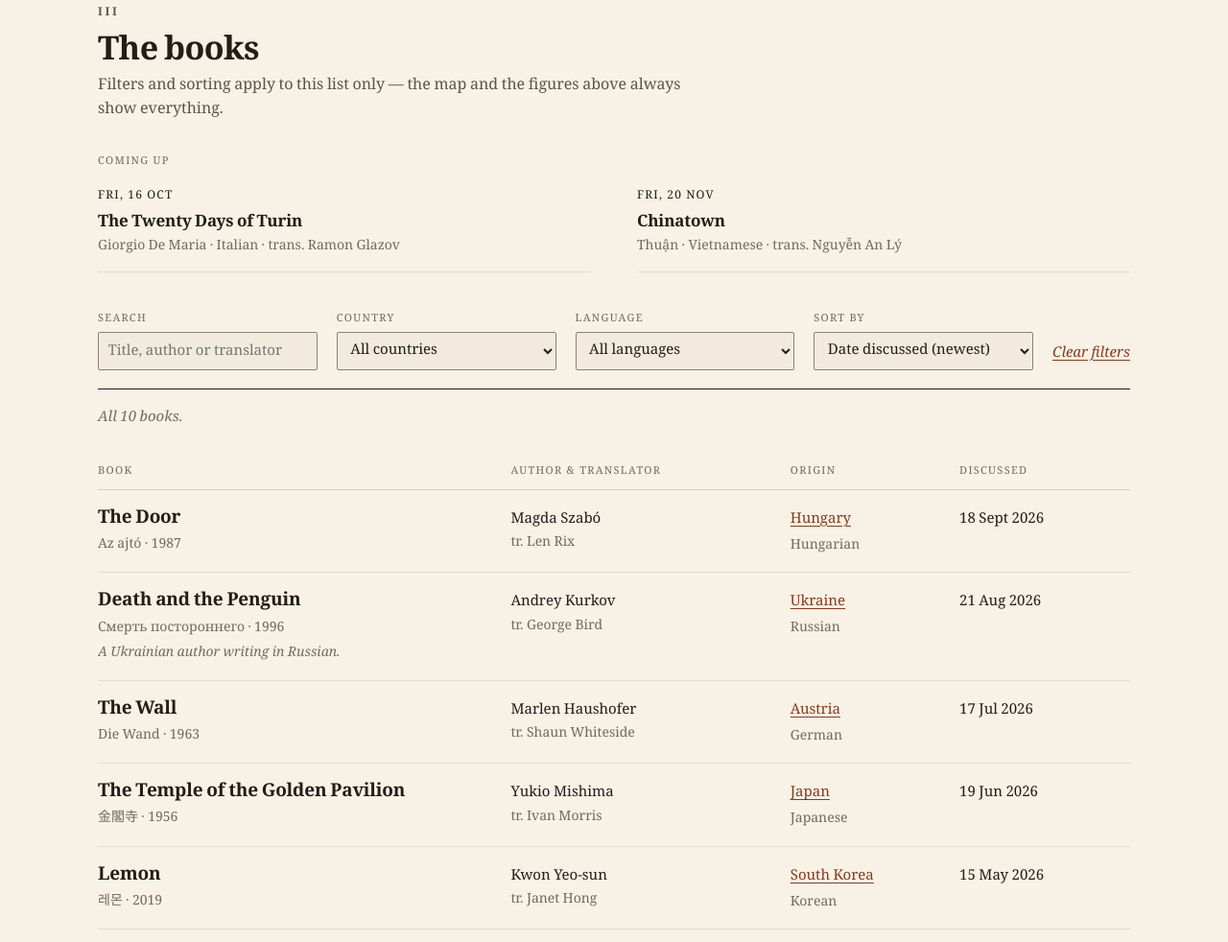
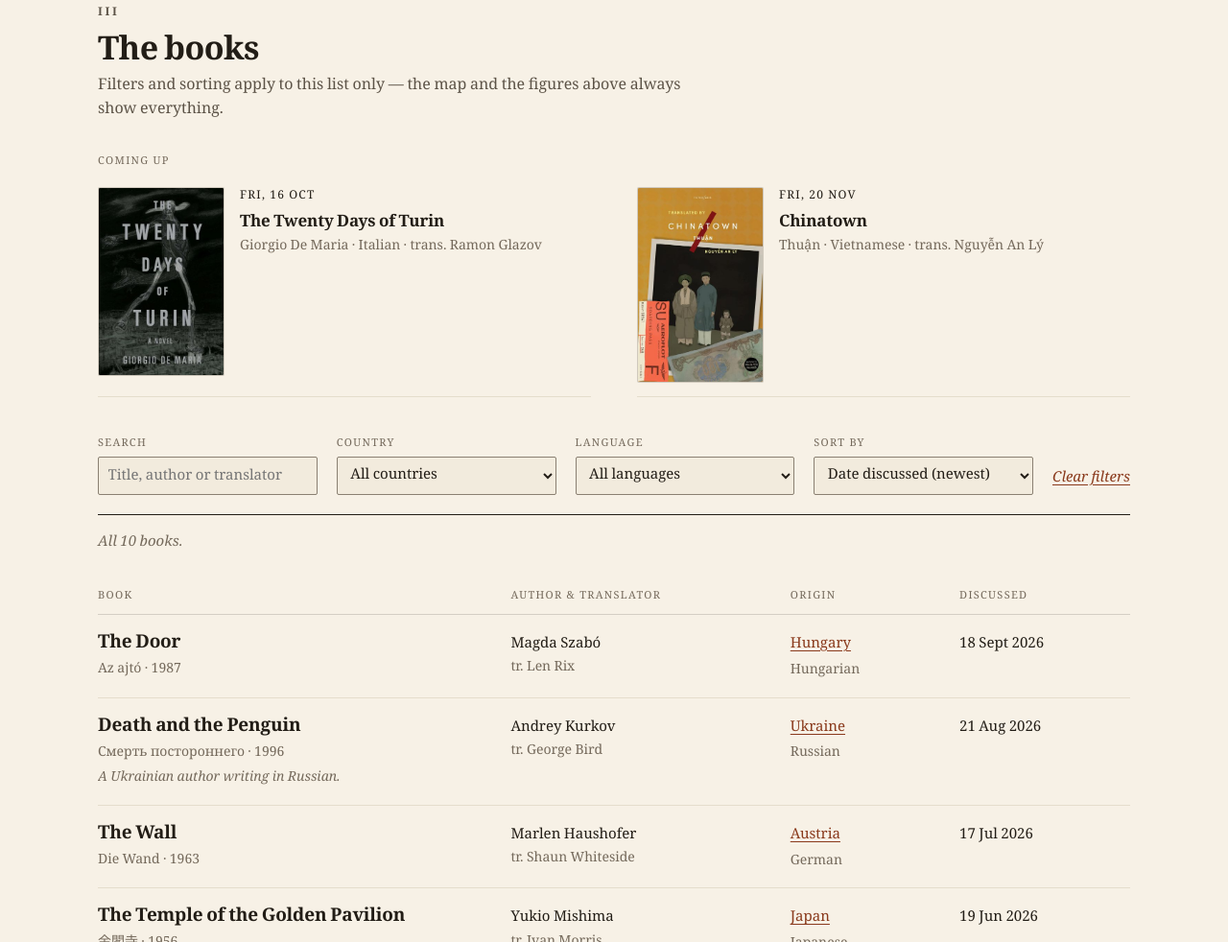
Before and after one commit to Oxford-Books-in-Translation/oxford-books-in-translation.github.io, a website with bundled scripts: page index.html in a window 1280 px wide. Shown: the part 1790-2772 px from the top of the page at 96% size. Built offline with nearby package versions, Linux system fonts and the light colour scheme.

Commit message:
Added book covers for the upcoming books

```diff
--- a/assets/css/styles.css
+++ b/assets/css/styles.css
@@ -1013,6 +1013,31 @@ code {
   margin-bottom: clamp(1.75rem, 4vw, 2.5rem);
 }
 
+/* A cover beside the text. It's there to be recognised on a bookshop table,
+   so it is shown fairly large, and it sits at the top of the text rather than
+   centred against it, the way a catalogue sets them. */
+.book-card.has-cover {
+  display: grid;
+  grid-template-columns: auto 1fr;
+  gap: 1rem;
+  align-items: start;
+}
+
+.book-cover {
+  display: block;
+  width: clamp(96px, 22vw, 132px);
+  height: auto;
+  /* Holds a book-shaped space before the file arrives, then takes the
+     cover's own proportions, so nothing jumps when it loads and no cover
+     gets cropped to fit a standard shape. */
+  aspect-ratio: auto 2 / 3;
+  /* A hairline so a pale cover doesn't dissolve into the paper, or a dark
+     one into the dark theme. */
+  border: 1px solid var(--border);
+  border-radius: 2px;
+  background: var(--plane);
+}
+
 /* The date leads on an upcoming book: it is the thing you plan around. Set
    like the other small labels, in ink rather than the link colour, because it
    isn't clickable — see the note above --accent. */
--- a/assets/js/app.js
+++ b/assets/js/app.js
@@ -392,11 +392,36 @@ function renderComingUp() {
     const meta = [book.author, book.language, book.translator && `trans. ${book.translator}`]
       .filter(Boolean)
       .join(' · ');
-    list.append(el('li', { class: 'book-card' }, [
-      el('p', { class: 'book-card-date', text: date }),
-      el('div', { class: 'book-card-title', text: book.title }),
-      el('p', { class: 'book-card-meta', text: meta }),
-    ]));
+
+    const card = el('li', { class: 'book-card' }, [
+      el('div', { class: 'book-card-body' }, [
+        el('p', { class: 'book-card-date', text: date }),
+        el('div', { class: 'book-card-title', text: book.title }),
+        el('p', { class: 'book-card-meta', text: meta }),
+      ]),
+    ]);
+
+    if (book.cover) {
+      // Empty alt: the title sits right beside the cover, so describing the
+      // image as well would make a screen reader say the title twice.
+      const cover = el('img', {
+        class: 'book-cover',
+        src: `covers/${book.cover}`,
+        alt: '',
+        loading: 'lazy',
+        decoding: 'async',
+      });
+      // A missing file shows no cover rather than a broken-image icon. The
+      // validator catches it before a push; this is for whatever gets past.
+      cover.addEventListener('error', () => {
+        cover.remove();
+        card.classList.remove('has-cover');
+      });
+      card.prepend(cover);
+      card.classList.add('has-cover');
+    }
+
+    list.append(card);
   }
   block.hidden = false;
 }
--- a/assets/js/validate.js
+++ b/assets/js/validate.js
@@ -17,11 +17,16 @@ export const REQUIRED_COLUMNS = [
 
 export const KNOWN_COLUMNS = [
   'title', 'original_title', 'author', 'author_nationality', 'original_language',
-  'translator', 'year_published', 'date_discussed', 'notes',
+  'translator', 'year_published', 'date_discussed', 'notes', 'cover',
 ];
 
 const DATE_RE = /^\d{4}-\d{2}-\d{2}$/;
 const YEAR_RE = /^-?\d{1,4}$/;
+
+// A cover is a bare file name in covers/. Not a path, and not a URL: images
+// are committed like the fonts and D3 are, so the page never asks another
+// site for anything and a publisher changing its website can't break it.
+const COVER_RE = /^[a-z0-9][a-z0-9._-]*\.(jpe?g|png|webp)$/i;
 
 export function clean(value) {
   return typeof value === 'string' ? value.trim().replace(/\s+/g, ' ') : '';
@@ -83,6 +88,7 @@ export function validateBooks(records, countries) {
       year: clean(record.year_published),
       dateDiscussed: clean(record.date_discussed),
       notes: clean(record.notes),
+      cover: clean(record.cover),
       line,
     };
 
@@ -120,6 +126,14 @@ export function validateBooks(records, countries) {
     if (book.year && !YEAR_RE.test(book.year)) {
       errors.push(`${where}: year_published "${book.year}" is not a year.`);
       book.year = '';
+    }
+
+    if (book.cover && !COVER_RE.test(book.cover)) {
+      errors.push(
+        `${where}: cover "${book.cover}" should be just a file name in covers/, ` +
+        `like "the-door.jpg" — not a path or a web address.`,
+      );
+      book.cover = '';
     }
 
     book.yearValue = book.year ? Number(book.year) : null;
--- a/data/books.csv
+++ b/data/books.csv
@@ -1,13 +1,13 @@
-title,original_title,author,author_nationality,original_language,translator,year_published,date_discussed,notes
-Heart Lamp,,Banu Mushtaq,IND,Kannada,Deepa Bhasthi,2025,2026-01-16,Stories written between 1990 and 2023; collected in English in 2025.
-Obabakoak,Obabakoak,Bernardo Atxaga,ESP,Basque,Margaret Jull Costa,1988,2026-02-20,Written in Basque; translated into English from the author's own Spanish version.
-To Live,活着,Yu Hua,CHN,Chinese,Michael Berry,1993,2026-03-20,
-The Meursault Investigation,"Meursault, contre-enquête",Kamel Daoud,DZA,French,John Cullen,2013,2026-04-17,Paired session — read alongside Camus.
-The Outsider,L'Étranger,Albert Camus,FRA,French,Sandra Smith,1942,2026-04-17,Paired session — read alongside The Meursault Investigation.
-Lemon,레몬,Kwon Yeo-sun,KOR,Korean,Janet Hong,2019,2026-05-15,
-The Temple of the Golden Pavilion,金閣寺,Yukio Mishima,JPN,Japanese,Ivan Morris,1956,2026-06-19,
-The Wall,Die Wand,Marlen Haushofer,AUT,German,Shaun Whiteside,1963,2026-07-17,
-Death and the Penguin,Смерть постороннего,Andrey Kurkov,UKR,Russian,George Bird,1996,2026-08-21,A Ukrainian author writing in Russian.
-The Door,Az ajtó,Magda Szabó,HUN,Hungarian,Len Rix,1987,2026-09-18,
-The Twenty Days of Turin,Le venti giornate di Torino,Giorgio De Maria,ITA,Italian,Ramon Glazov,1977,2026-10-16,
-Chinatown,Chinatown,Thuận,VNM,Vietnamese,Nguyễn An Lý,2005,2026-11-20,
+title,original_title,author,author_nationality,original_language,translator,year_published,date_discussed,notes,cover
+Heart Lamp,,Banu Mushtaq,IND,Kannada,Deepa Bhasthi,2025,2026-01-16,Stories written between 1990 and 2023; collected in English in 2025.,
+Obabakoak,Obabakoak,Bernardo Atxaga,ESP,Basque,Margaret Jull Costa,1988,2026-02-20,Written in Basque; translated into English from the author's own Spanish version.,
+To Live,活着,Yu Hua,CHN,Chinese,Michael Berry,1993,2026-03-20,,
+The Meursault Investigation,"Meursault, contre-enquête",Kamel Daoud,DZA,French,John Cullen,2013,2026-04-17,Paired session — read alongside Camus.,
+The Outsider,L'Étranger,Albert Camus,FRA,French,Sandra Smith,1942,2026-04-17,Paired session — read alongside The Meursault Investigation.,
+Lemon,레몬,Kwon Yeo-sun,KOR,Korean,Janet Hong,2019,2026-05-15,,
+The Temple of the Golden Pavilion,金閣寺,Yukio Mishima,JPN,Japanese,Ivan Morris,1956,2026-06-19,,
+The Wall,Die Wand,Marlen Haushofer,AUT,German,Shaun Whiteside,1963,2026-07-17,,
+Death and the Penguin,Смерть постороннего,Andrey Kurkov,UKR,Russian,George Bird,1996,2026-08-21,A Ukrainian author writing in Russian.,
+The Door,Az ajtó,Magda Szabó,HUN,Hungarian,Len Rix,1987,2026-09-18,,
+The Twenty Days of Turin,Le venti giornate di Torino,Giorgio De Maria,ITA,Italian,Ramon Glazov,1977,2026-10-16,,the-twenty-days-of-turin.jpg
+Chinatown,Chinatown,Thuận,VNM,Vietnamese,Nguyễn An Lý,2005,2026-11-20,,chinatown.jpg
```
Also changed, not shown: scripts/validate-books.mjs (+10 -1 lines), README.md, covers/chinatown.jpg (added), covers/the-twenty-days-of-turin.jpg (added), 1 other file.
